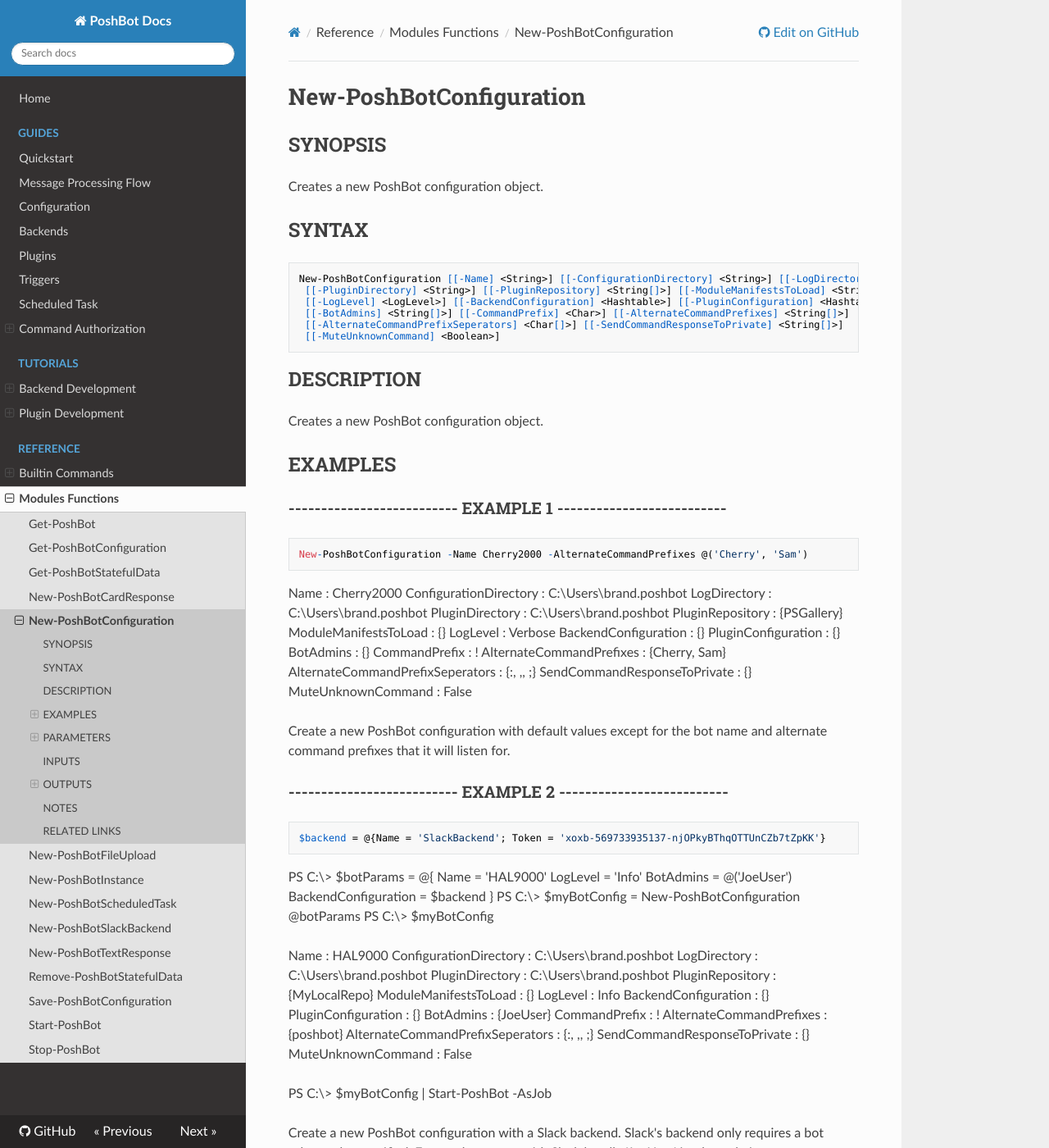
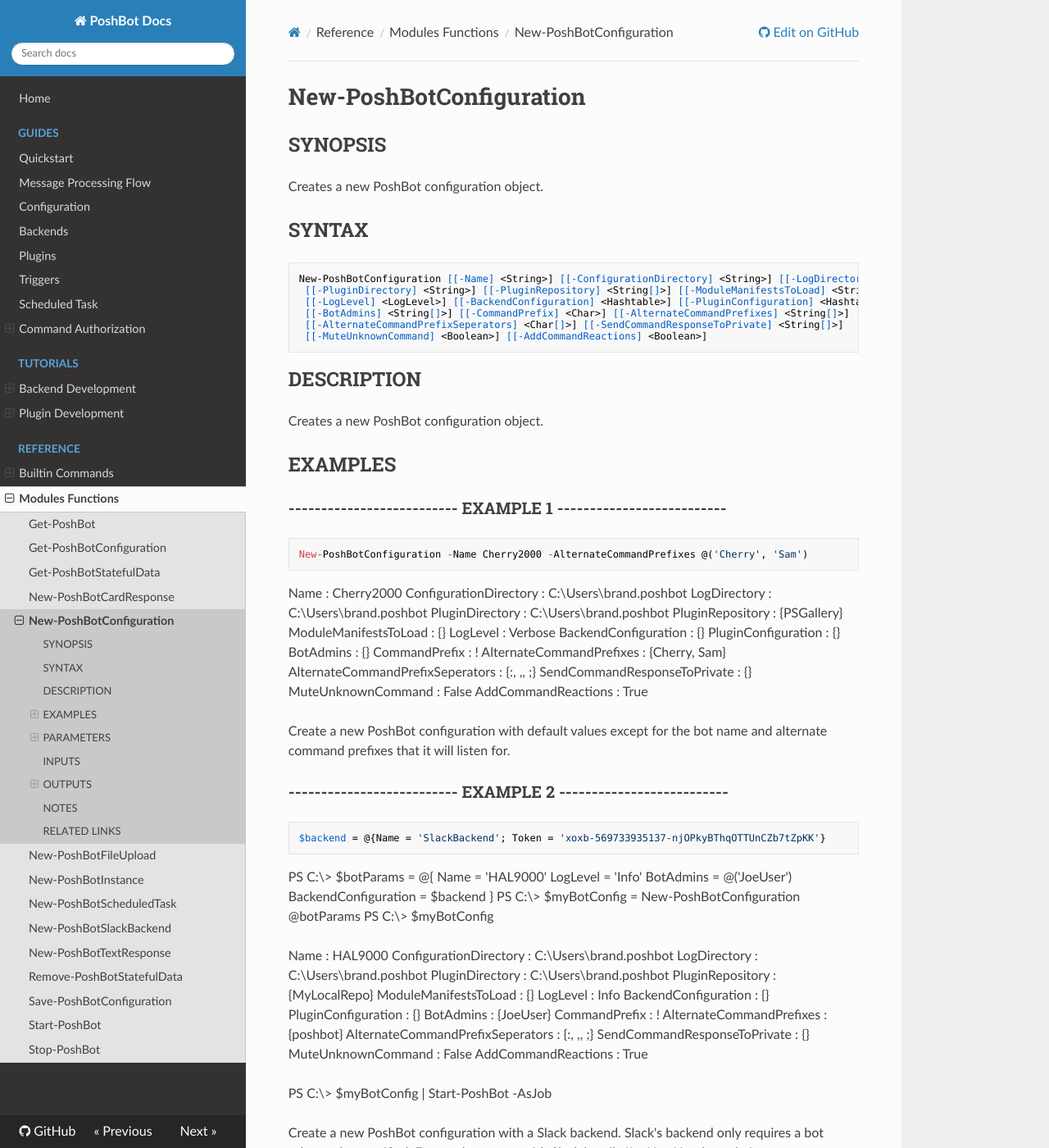
Before and after one commit to poshbotio/PoshBot, an MkDocs documentation site: the page built from docs/reference/functions/new-poshbotconfiguration.md, in a window 1280 px wide and 1400 px high. Shown: the whole window at 82% size. Built offline with MkDocs 1.6.1, drawn with Linux system fonts in a browser that asks for light colours; nearby versions of some CDN libraries; old or Windows-style settings are respelled for this version of MkDocs; some of the changed text lies outside the part shown.

Commit message:
Add setting in bot configuration to control sending of message reactions

````diff
--- a/docs/reference/functions/new-poshbotconfiguration.md
+++ b/docs/reference/functions/new-poshbotconfiguration.md
@@ -17,7 +17,7 @@ New-PoshBotConfiguration [[-Name] <String>] [[-ConfigurationDirectory] <String>]
  [[-LogLevel] <LogLevel>] [[-BackendConfiguration] <Hashtable>] [[-PluginConfiguration] <Hashtable>]
  [[-BotAdmins] <String[]>] [[-CommandPrefix] <Char>] [[-AlternateCommandPrefixes] <String[]>]
  [[-AlternateCommandPrefixSeperators] <Char[]>] [[-SendCommandResponseToPrivate] <String[]>]
- [[-MuteUnknownCommand] <Boolean>]
+ [[-MuteUnknownCommand] <Boolean>] [[-AddCommandReactions] <Boolean>]
 ```
 
 ## DESCRIPTION
@@ -45,6 +45,7 @@ AlternateCommandPrefixes         : {Cherry, Sam}
 AlternateCommandPrefixSeperators : {:, ,, ;}
 SendCommandResponseToPrivate     : {}
 MuteUnknownCommand               : False
+AddCommandReactions              : True
 
 Create a new PoshBot configuration with default values except for the bot name and alternate command prefixes that it will listen for.
 
@@ -77,6 +78,7 @@ AlternateCommandPrefixes         : {poshbot}
 AlternateCommandPrefixSeperators : {:, ,, ;}
 SendCommandResponseToPrivate     : {}
 MuteUnknownCommand               : False
+AddCommandReactions              : True
 
 PS C:\\\> $myBotConfig | Start-PoshBot -AsJob
 
@@ -371,6 +373,21 @@ Accept pipeline input: False
 Accept wildcard characters: False
 ```
 
+### -AddCommandReactions
+Add reactions to a chat message indicating the command is being executed, has succeeded, or failed.
+
+```yaml
+Type: Boolean
+Parameter Sets: (All)
+Aliases:
+
+Required: False
+Position: 16
+Default value: True
+Accept pipeline input: False
+Accept wildcard characters: False
+```
+
 ## INPUTS
 
 ## OUTPUTS
````
Also changed, not shown: CHANGELOG.md (+1 -0 lines), docs/reference/functions/get-poshbotconfiguration.md (+1 -0 lines), 5 other files.
